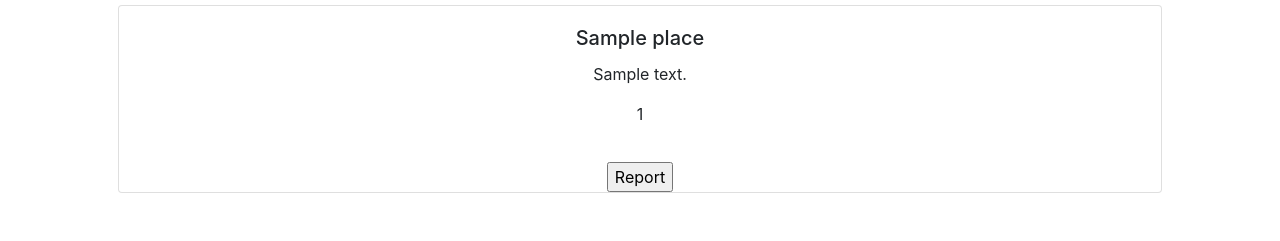
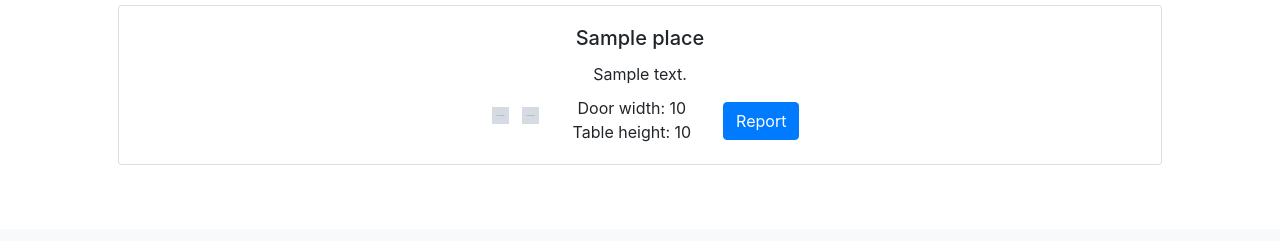
Before and after one commit to SlowMealCheese/accessibility-app, a Flask app: template templates/searched.html in a window 1280 px wide. Shown: the part 573-814 px from the top of the page. After the commit the page ends 738 px from the top, so only its background shows below. Run offline with Flask 2, Linux system fonts and the light colour scheme; the template is opened without the code that fills it: most values are stand-ins (such as "Sample title", 1, 10 or a date in 2020); grey boxes marked "Sample" are stand-in pictures; some libraries are stand-ins or nearby versions.

Commit message:
prettified cards on the search landing

```diff
--- a/templates/searched.html
+++ b/templates/searched.html
@@ -8,18 +8,32 @@
     <iframe width="600" height="450" frameborder="0" style="border:0" src="https://www.google.com/maps/embed/v1/search?key={{key}}&q={{query}}"></iframe>
 
 	{% for place in places %}
-	<div class="card">
+	<div class="card" style="margin-bottom:1em">
 		<div class="card-body">
 			<h5 class="card-title">{{ place["name"] }}</h5>
 			<p class="card-text">{{ place["address"] }}</p>
-			<p>{{ place["placeid"] }}</p>
-		</div>
 
-		<form action="/report" method="get">
-  			<input type="hidden" name="place_id" value="{{ place['placeid'] }}" />
-  			<input type="hidden" name="place_name" value="{{ place['name'] }}" />
-  			<input type="submit" value="Report">
-		</form>
+            <div class="d-flex flex-row justify-content-center">
+                <div style="height:28px;width:20px;margin:0 10px;">
+                    <img src="{{ wheelchair_img }}" style="width:1.1em;height:1.1em;">
+                </div>
+                <div style="height:28px;width:20px;">
+                        <img src="{{ restroom_img }}" style="width:1.1em;height:1.1em;">
+                </div>
+                <p class="card-text" style="margin: -.4em 2em 0 2em">
+                    Door width: {{ door_width }}
+                    <br>
+                    Table height: {{ table_height }}
+                </p>
+                <form action="/report" method="get">
+                    <input type="hidden" name="place_id" display="none" value="{{ place['placeid'] }}" />
+                    <input type="hidden" name="place_name" display="none" value="{{ place['name'] }}" />
+                    <input type="submit" class="btn btn-primary" value="Report">
+                </form>
+            </div>
+
+        </div>
+
 	</div>
 	{% endfor %}
 
```
